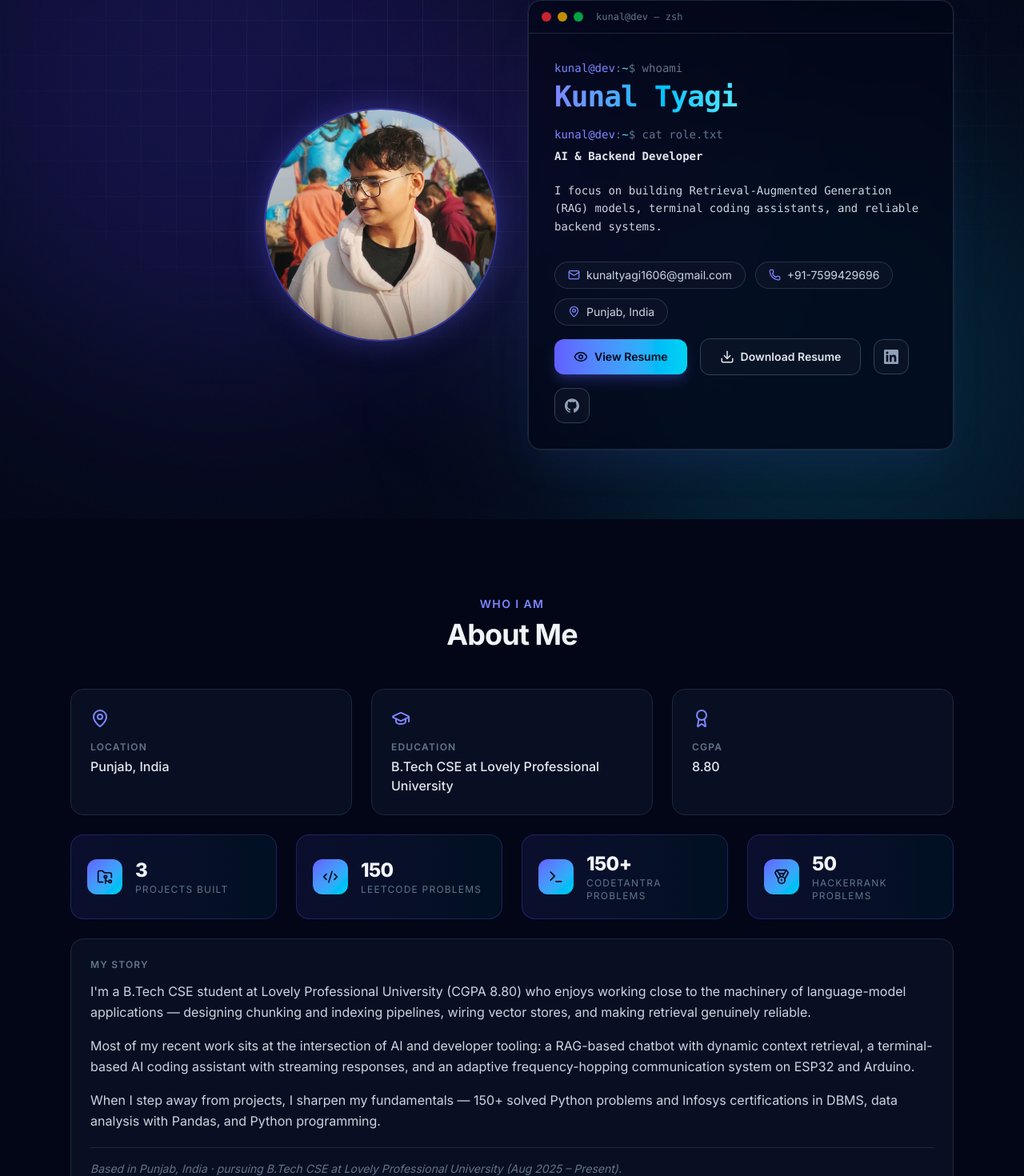
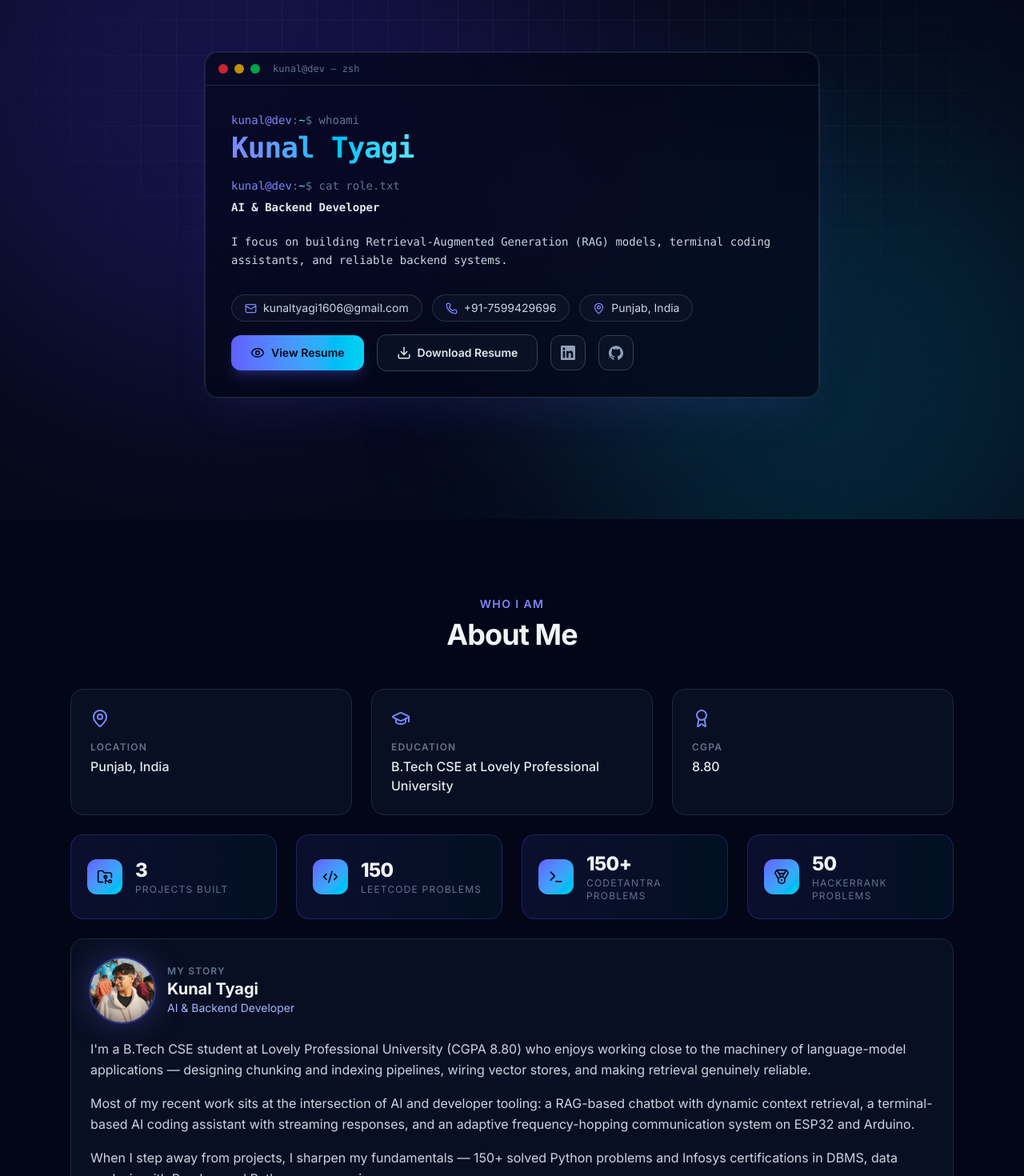
Before and after one commit to kunal-1806/portfolio, a React (Vite) app: page / in a window 1280 px wide. Shown: the part 151-1621 px from the top of the page at 80% size. Built offline with nearby package versions, Linux system fonts and the light colour scheme.

Commit message:
refactor: move profile photo into About story card header

```diff
--- a/src/components/About.jsx
+++ b/src/components/About.jsx
@@ -4,6 +4,7 @@ import SectionHeading from './SectionHeading'
 import useReveal from '../hooks/useReveal'
 import useInView from '../hooks/useInView'
 import useCountUp from '../hooks/useCountUp'
+import ProfileAvatar from './ProfileAvatar'
 
 const FACTS = [
   { icon: MapPin, label: 'Location', value: 'Punjab, India' },
@@ -63,8 +64,15 @@ export default function About() {
       </div>
 
       <div className={`${cardClass} mt-6`}>
-        <p className="text-xs font-semibold uppercase tracking-widest text-slate-500">My Story</p>
-        <div className="mt-3 space-y-4">
+        <div className="mb-5 flex items-center gap-4">
+          <ProfileAvatar className="h-20 w-20" />
+          <div>
+            <p className="text-xs font-semibold uppercase tracking-widest text-slate-500">My Story</p>
+            <h3 className="text-xl font-bold text-slate-100">{PROFILE.name}</h3>
+            <p className="text-sm text-indigo-300">{PROFILE.role}</p>
+          </div>
+        </div>
+        <div className="space-y-4">
           {ABOUT.paragraphs.map((paragraph) => (
             <p key={paragraph.slice(0, 24)} className="leading-relaxed text-slate-300">
               {paragraph}
--- a/src/components/Hero.jsx
+++ b/src/components/Hero.jsx
@@ -3,7 +3,6 @@ import { LinkedInIcon, GitHubIcon } from './icons'
 import { PROFILE, RESUME } from '../data'
 import useReveal from '../hooks/useReveal'
 import useTypewriter from '../hooks/useTypewriter'
-import ProfileAvatar from './ProfileAvatar'
 
 const chipClass =
   'inline-flex items-center gap-2 rounded-full border border-slate-700/70 bg-slate-900/60 px-4 py-1.5 transition hover:border-indigo-500/50'
@@ -18,14 +17,9 @@ export default function Hero({ onOpenResume }) {
     <section
       id="top"
       ref={ref}
-      className="reveal mx-auto flex min-h-screen max-w-6xl items-center px-4 pt-16 sm:px-6"
+      className="reveal mx-auto flex min-h-screen max-w-6xl flex-col items-center justify-center px-4 pt-16 sm:px-6"
     >
-      <div className="grid w-full items-center gap-10 md:grid-cols-2">
-        <div className="flex justify-center md:justify-end">
-          <ProfileAvatar className="h-48 w-48 md:h-72 md:w-72" />
-        </div>
-
-        <div className="w-full max-w-2xl overflow-hidden rounded-2xl border border-slate-800 bg-slate-950/70 shadow-2xl shadow-indigo-500/10 ring-1 ring-white/5 backdrop-blur">
+      <div className="w-full max-w-3xl overflow-hidden rounded-2xl border border-slate-800 bg-slate-950/70 shadow-2xl shadow-indigo-500/10 ring-1 ring-white/5 backdrop-blur">
         <div className="flex items-center gap-2 border-b border-slate-800 px-4 py-3">
           <span className="h-3 w-3 rounded-full bg-red-500/80" />
           <span className="h-3 w-3 rounded-full bg-yellow-500/80" />
@@ -105,7 +99,6 @@ export default function Hero({ onOpenResume }) {
           </a>
         </div>
       </div>
-      </div>
     </section>
   )
 }
```
Lines whose indentation alone changed are shown as unchanged.
